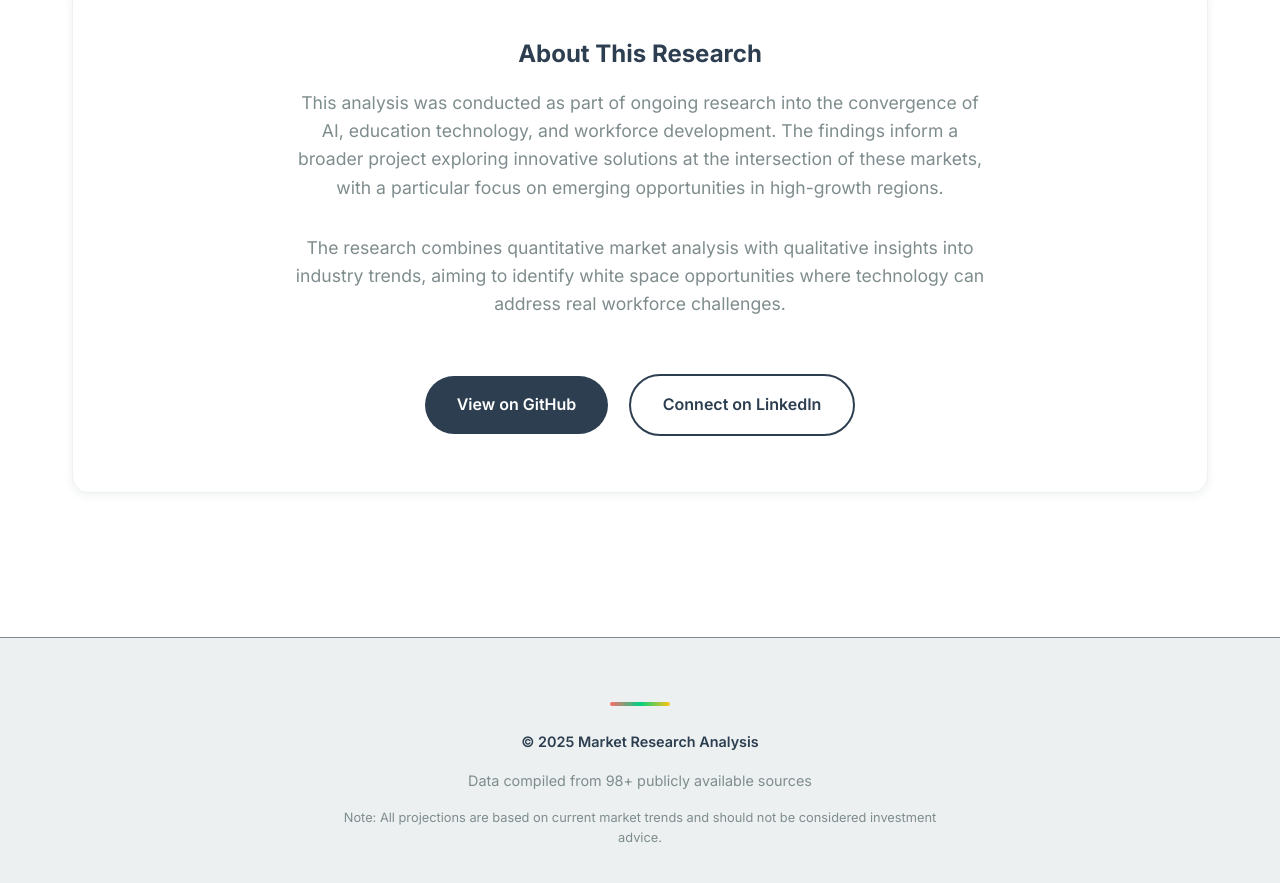
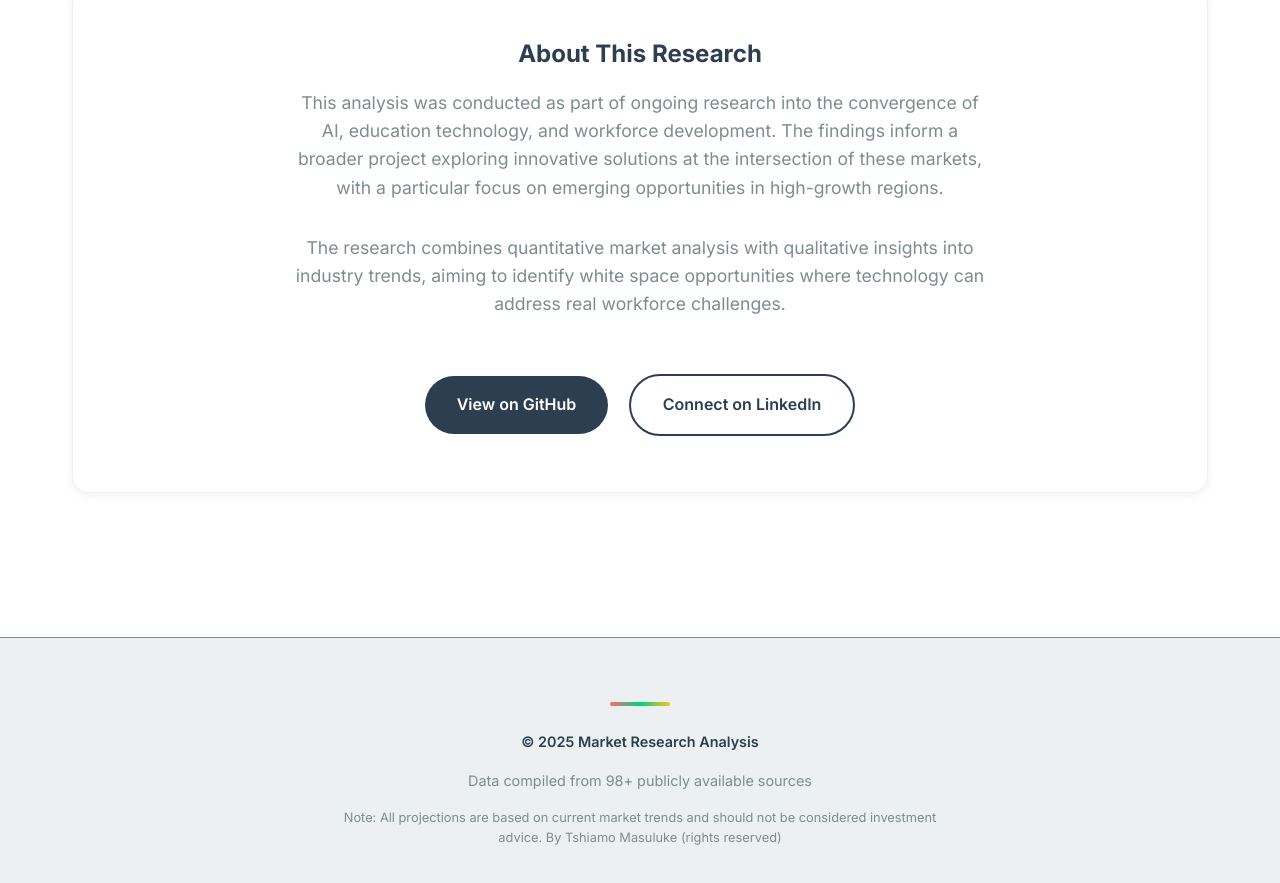
Before and after one commit to Tshiamo-ctrl/market-convergence-analysis, a plain HTML site: page index.html in a window 1280 px wide. Shown: the part 6351-7234 px from the top of the page. Drawn offline with nearby package versions, Linux system fonts and the light colour scheme.

Commit message:
Attribution

```diff
--- a/index.html
+++ b/index.html
@@ -944,7 +944,7 @@
                 <div class="accent-bar"></div>
                 <p style="font-weight: 600; color: var(--charcoal); margin-bottom: 1rem;">&copy; 2025 Market Research Analysis</p>
                 <p style="margin-bottom: 0.5rem;">Data compiled from 98+ publicly available sources</p>
-                <p style="font-size: 0.8rem; margin-top: 1rem;">Note: All projections are based on current market trends and should not be considered investment advice.</p>
+                <p style="font-size: 0.8rem; margin-top: 1rem;">Note: All projections are based on current market trends and should not be considered investment advice. By Tshiamo Masuluke (rights reserved)</p>
             </div>
         </div>
     </footer>
```
